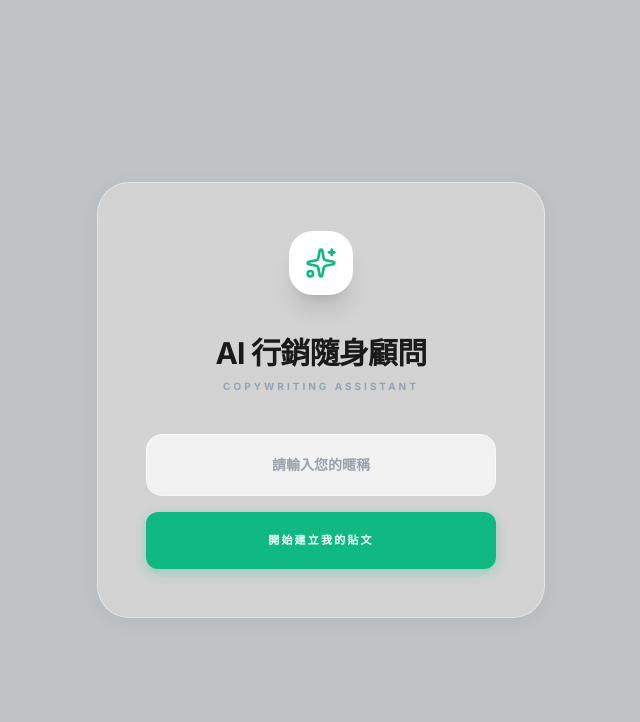
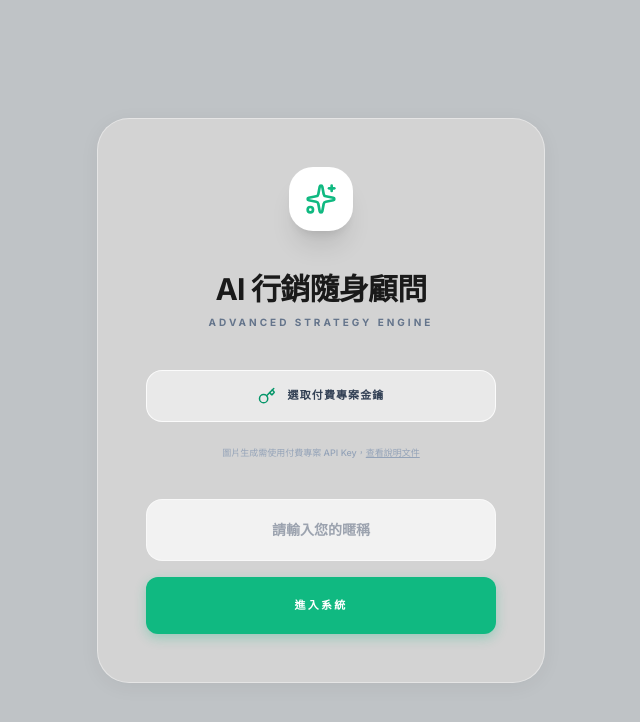
Before and after one commit to adolph45/my-ai-marketing, a React (Vite) app: page / in a window 1280 px wide. Shown: the top 722 px of the page, without its empty margins (319-959 px from the left). Built offline with nearby package versions, Linux system fonts and the light colour scheme.

Commit message:
Update storage keys and improve error handling

```diff
--- a/App.tsx
+++ b/App.tsx
@@ -5,16 +5,16 @@ import MarketingForm from './components/MarketingForm';
 import PlanDisplay from './components/PlanDisplay';
 import { MarketingInput, MarketingPlan } from './types';
 import { generateMarketingPlan } from './services/geminiService';
-import { Calendar as CalendarIcon, TrendingUp, AlertTriangle, Rocket, ChevronRight, Sparkles } from 'lucide-react';
+import { Rocket, ChevronRight, Sparkles, Key } from 'lucide-react';
 
 const STORAGE_KEYS = {
-  HISTORY: 'marketing_history_v2',
-  USER: 'marketing_user_v2',
-  FORM: 'marketing_form_memo'
+  HISTORY: 'marketing_history_v3',
+  USER: 'marketing_user_v3',
+  FORM: 'marketing_form_v3'
 };
 
 const DEFAULT_FORM: MarketingInput = {
-  industry: '果乾批發', // 預設使用者提供的產業範例
+  industry: '....',
   brandName: '',
   style: '簡約風',
   audience: 'C端消費者',
@@ -46,30 +46,18 @@ const App: React.FC = () => {
     const savedForm = localStorage.getItem(STORAGE_KEYS.FORM);
     if (savedForm) {
       try {
-        const parsedForm = JSON.parse(savedForm);
-        if (parsedForm) setFormData(parsedForm);
-      } catch (e) {
-        setFormData(DEFAULT_FORM);
-      }
+        const parsed = JSON.parse(savedForm);
+        if (parsed) setFormData(parsed);
+      } catch (e) {}
     }
   }, []);
 
-  useEffect(() => {
-    localStorage.setItem(STORAGE_KEYS.FORM, JSON.stringify(formData));
-  }, [formData]);
-
-  const handleLogin = (e: React.FormEvent) => {
-    e.preventDefault();
-    if (!nicknameInput.trim()) return;
-    const username = nicknameInput.trim();
-    const newUser = { username };
-    setUser(newUser);
-    localStorage.setItem(STORAGE_KEYS.USER, JSON.stringify(newUser));
-  };
-
-  const handleLogout = () => {
-    setUser(null);
-    localStorage.removeItem(STORAGE_KEYS.USER);
+  const handleOpenKeyDialog = async () => {
+    if ((window as any).aistudio?.openSelectKey) {
+      await (window as any).aistudio.openSelectKey();
+    } else {
+      alert("此環境不支援金鑰選取對話框，請確保在正確的預覽環境下運行。");
+    }
   };
 
   const handleGeneratePlan = async (input: MarketingInput) => {
@@ -80,11 +68,16 @@ const App: React.FC = () => {
       const newHistory = [plan, ...history].slice(0, 15);
       setHistory(newHistory);
       localStorage.setItem(STORAGE_KEYS.HISTORY, JSON.stringify(newHistory));
+      localStorage.setItem(STORAGE_KEYS.FORM, JSON.stringify(input));
       setActiveTab('dashboard');
     } catch (error: any) {
-      console.error("App Generate Error:", error);
-      // 這裡顯示精確的錯誤訊息
-      alert(`發生錯誤：\n\n原因：${error.message}\n\n請確認 Vercel 的 Environment Variables 已正確設定並且專案已完成 Redeploy。`);
+      console.error("Generate Error:", error);
+      if (error.message?.includes("Requested entity was not found") || error.message?.includes("429")) {
+        alert("API 配額異常，請重新選取具備付費專案的 API 金鑰。");
+        handleOpenKeyDialog();
+      } else {
+        alert(`生成失敗：${error.message}`);
+      }
     } finally {
       setLoading(false);
     }
@@ -107,20 +100,32 @@ const App: React.FC = () => {
           <div className="w-16 h-16 bg-white rounded-3xl flex items-center justify-center mx-auto shadow-xl">
             <Sparkles className="text-emerald-500" size={32} />
           </div>
-          <div className="space-y-2">
-            <h1 className="text-3xl font-bold tracking-tight">AI 行銷隨身顧問</h1>
-            <p className="text-[10px] text-slate-400 font-bold uppercase tracking-[0.3em]">Copywriting Assistant</p>
+          <div className="space-y-2 text-center">
+            <h1 className="text-3xl font-black tracking-tight">AI 行銷隨身顧問</h1>
+            <p className="text-[10px] text-slate-500 font-bold uppercase tracking-[0.3em]">Advanced Strategy Engine</p>
           </div>
-          <form onSubmit={handleLogin} className="space-y-4">
+
+          <div className="space-y-6">
+            <button
+              onClick={handleOpenKeyDialog}
+              className="w-full flex items-center justify-center space-x-3 p-4 bg-white/50 border border-white/80 rounded-2xl hover:bg-white/80 transition-all group"
+            >
+              <Key size={18} className="text-emerald-600 group-hover:rotate-12 transition-transform" />
+              <span className="text-[11px] font-black uppercase tracking-widest text-slate-700">選取付費專案金鑰</span>
+            </button>
+            <p className="text-[9px] text-slate-400 font-medium">圖片生成需使用付費專案 API Key，<a href="https://ai.google.dev/gemini-api/docs/billing" target="_blank" className="underline hover:text-emerald-600">查看說明文件</a></p>
+          </div>
+
+          <form onSubmit={(e) => { e.preventDefault(); if (nicknameInput.trim()) { setUser({ username: nicknameInput }); localStorage.setItem(STORAGE_KEYS.USER, JSON.stringify({ username: nicknameInput })); } }} className="space-y-4">
             <input
               type="text"
               required
-              className="w-full bg-white/60 rounded-2xl px-6 py-5 text-center text-sm font-bold outline-none focus:ring-2 focus:ring-emerald-500"
+              className="w-full bg-white/60 rounded-2xl px-6 py-5 text-center text-sm font-bold outline-none border border-white/40"
               placeholder="請輸入您的暱稱"
               value={nicknameInput}
               onChange={(e) => setNicknameInput(e.target.value)}
             />
-            <button type="submit" className="w-full btn-primary py-5 font-bold text-[11px] tracking-[0.2em] uppercase">開始建立我的貼文</button>
+            <button type="submit" className="w-full btn-primary py-5 font-bold text-[11px] tracking-[0.2em] uppercase">進入系統</button>
           </form>
         </div>
       </div>
@@ -128,7 +133,7 @@ const App: React.FC = () => {
   }
 
   return (
-    <Layout activeTab={activeTab} setActiveTab={setActiveTab} user={user} onLogout={handleLogout}>
+    <Layout activeTab={activeTab} setActiveTab={setActiveTab} user={user} onLogout={() => { setUser(null); localStorage.removeItem(STORAGE_KEYS.USER); }}>
       {activeTab === 'generator' && (
         <div className="space-y-12">
           <div className="space-y-4">
@@ -136,7 +141,7 @@ const App: React.FC = () => {
                <Rocket size={16} />
                <span className="text-[10px] font-bold tracking-widest uppercase text-left">Configuration</span>
             </div>
-            <h2 className="text-2xl font-bold tracking-tight leading-tight text-left">設定我的貼文</h2>
+            <h2 className="text-2xl font-bold tracking-tight text-left">設定我的貼文計畫</h2>
           </div>
           <MarketingForm formData={formData} setFormData={setFormData} onSubmit={handleGeneratePlan} loading={loading} />
         </div>
```
